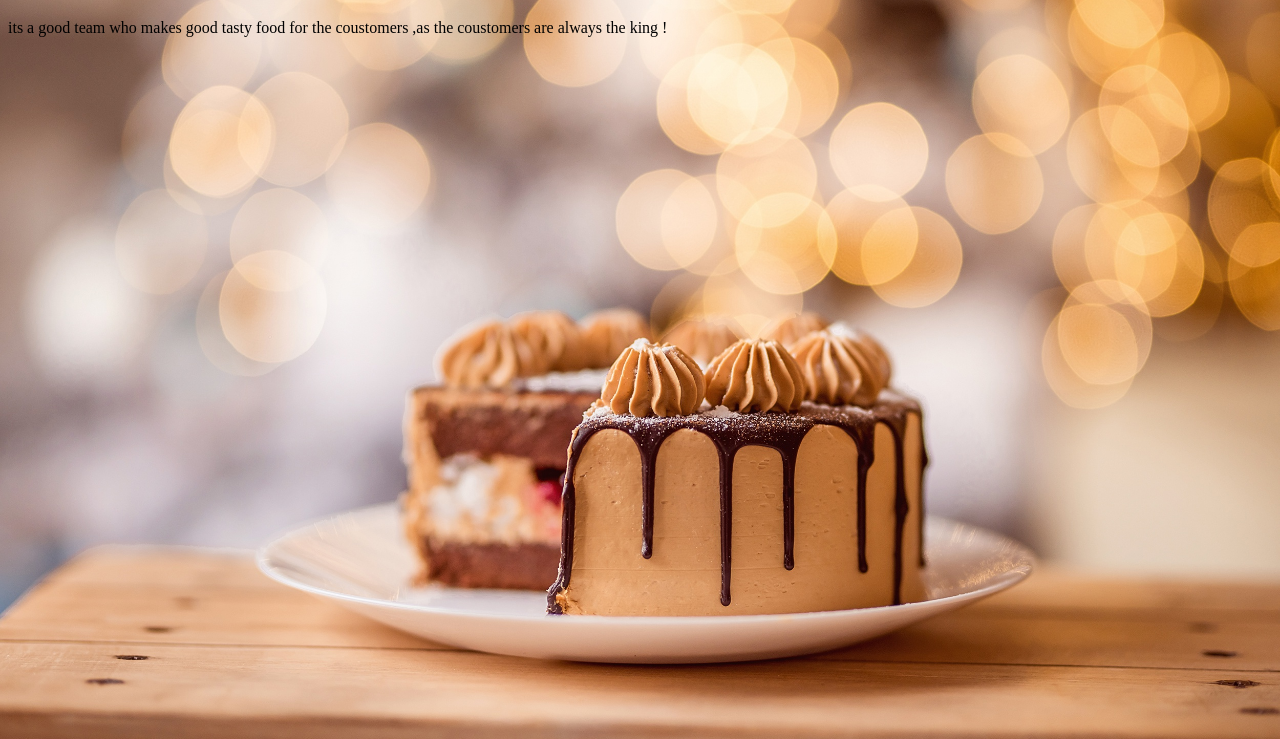
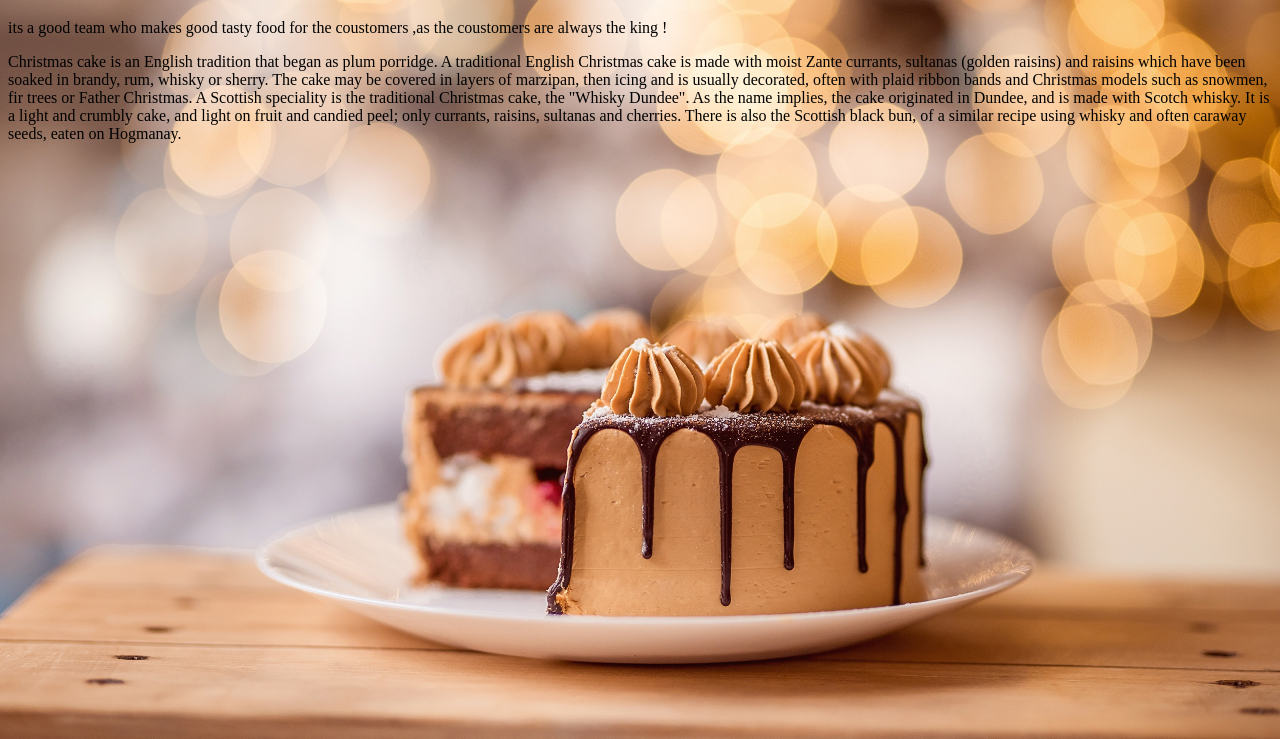
Before and after one commit to NIVEDKRISHNAN10/cake-website-test, a plain HTML site: page index.html in a window 1280 px wide. Shown: the part 61-800 px from the top of the page. Drawn offline with Linux system fonts and the light colour scheme.

Commit message:
description added

```diff
--- a/index.html
+++ b/index.html
@@ -15,7 +15,11 @@
 </head>
 <body>
 	<h1>CAKE SHOP</h1>
+	<div>
 	<p>its a good team who makes good tasty food for the coustomers ,as the coustomers are always the king !</p>
+	<p>Christmas cake is an English tradition that began as plum porridge. A traditional English Christmas cake is made with moist Zante currants, sultanas (golden raisins) and raisins which have been soaked in brandy, rum, whisky or sherry. The cake may be covered in layers of marzipan, then icing and is usually decorated, often with plaid ribbon bands and Christmas models such as snowmen, fir trees or Father Christmas.
 
+	A Scottish speciality is the traditional Christmas cake, the "Whisky Dundee". As the name implies, the cake originated in Dundee, and is made with Scotch whisky. It is a light and crumbly cake, and light on fruit and candied peel; only currants, raisins, sultanas and cherries. There is also the Scottish black bun, of a similar recipe using whisky and often caraway seeds, eaten on Hogmanay.</p>
+	</div>
 </body>
 </html>
```
